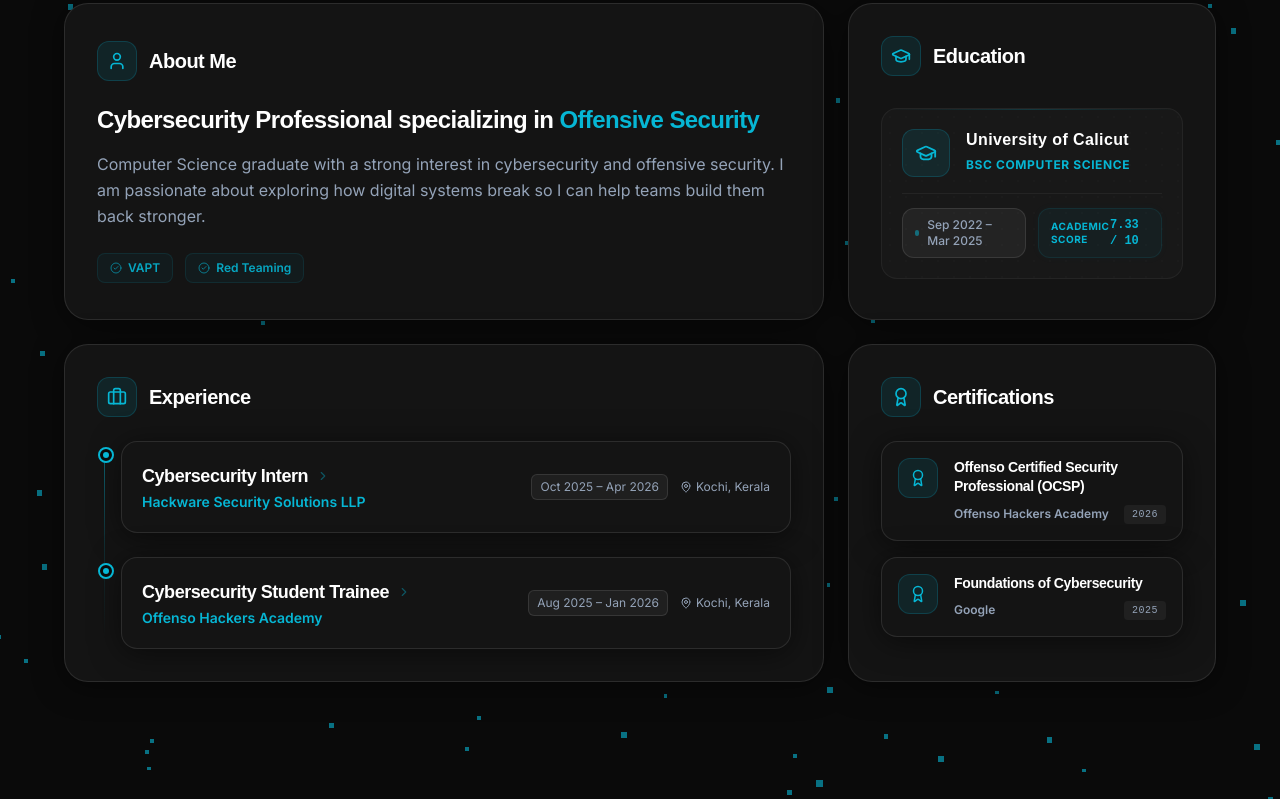
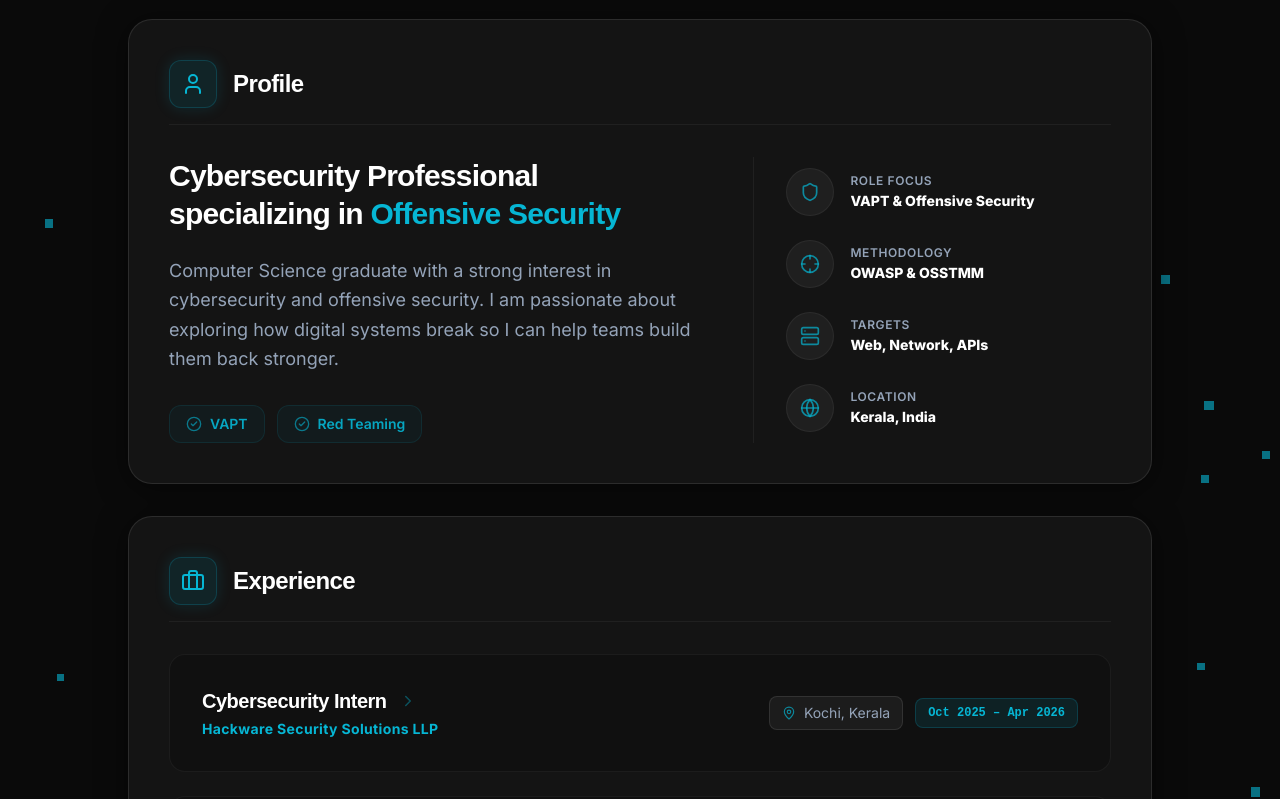
Before and after one commit to pavannkm/Personal-Portfolio, a React (Vite) app: page / in a window 1280 px wide. Shown: the part 1001-1800 px from the top of the page. Built offline with nearby package versions, Linux system fonts and the light colour scheme.

Commit message:
design: complete premium stacked About redesign with collapsible experience and education updates

```diff
--- a/src/components/sections/About.jsx
+++ b/src/components/sections/About.jsx
@@ -1,144 +1,111 @@
 import { useState } from 'react';
 import { motion } from 'framer-motion';
-import { User, Briefcase, GraduationCap, Award, MapPin, ChevronRight, CheckCircle2 } from 'lucide-react';
+import { User, Briefcase, GraduationCap, Award, MapPin, ChevronRight, CheckCircle2, Shield, Crosshair, Server, Globe } from 'lucide-react';
 import profile from '../../data/profile.json';
 import experience from '../../data/experience.json';
 import SectionHeader from '../SectionHeader';
 import ParticleBackground from '../ParticleBackground';
 
-/* ─── Shared Components ────────────────────────────────────────────── */
 const PanelHeader = ({ title, icon: Icon }) => (
-  <div className="flex items-center gap-3 mb-6">
-    <div className="w-10 h-10 rounded-xl bg-primary/10 flex items-center justify-center border border-primary/20">
-      {Icon && <Icon size={20} className="text-primary" />}
+  <div className="flex items-center gap-4 mb-8 pb-4 border-b border-white/5">
+    <div className="w-12 h-12 rounded-xl bg-primary/10 flex items-center justify-center border border-primary/20 shadow-[0_0_15px_rgba(6,182,212,0.15)]">
+      {Icon && <Icon size={24} className="text-primary" />}
     </div>
-    <h3 className="text-xl font-bold text-white tracking-tight">{title}</h3>
+    <h3 className="text-2xl font-bold text-white tracking-tight">{title}</h3>
   </div>
 );
 
-/* ─── Bento Box: About Me ───────────────────────────────────────────── */
-const AboutPanel = () => (
-  <div className="h-full flex flex-col justify-center">
-    <PanelHeader title="About Me" icon={User} />
-    <h4 className="text-2xl font-bold text-white mb-4 leading-tight">
-      Cybersecurity Professional specializing in <span className="text-primary">Offensive Security</span>
+// Profile
+const ProfileSection = () => (
+  <div className="glass-panel p-8 sm:p-10 rounded-3xl relative overflow-hidden group hover:border-primary/20 transition-all duration-500">
+    <PanelHeader title="Profile" icon={User} />
+
+    <div className="grid grid-cols-1 md:grid-cols-5 gap-8">
+      <div className="md:col-span-3">
+        <h4 className="text-2xl sm:text-3xl font-extrabold text-white leading-tight mb-6">
+          Cybersecurity Professional <br/>
+          specializing in <span className="text-primary">Offensive Security</span>
         </h4>
-    <p className="text-text-muted leading-relaxed text-base">
+        <p className="text-text-muted leading-relaxed text-base sm:text-lg mb-8">
           {profile.about.bio}
         </p>
-    <div className="mt-6 flex flex-wrap gap-3">
+        <div className="flex flex-wrap gap-3">
            {["VAPT", "Red Teaming"].map((tag, i) => (
-         <span key={i} className="px-3 py-1.5 bg-primary/5 border border-primary/10 rounded-lg text-xs font-semibold text-primary/90 flex items-center gap-1.5">
-           <CheckCircle2 size={12} className="text-primary/60" /> {tag}
+             <span key={i} className="px-4 py-2 bg-primary/5 border border-primary/10 rounded-xl text-sm font-semibold text-primary/90 flex items-center gap-2">
+               <CheckCircle2 size={16} className="text-primary/60" /> {tag}
              </span>
            ))}
         </div>
       </div>
-);
 
-/* ─── Bento Box: Education ──────────────────────────────────────────── */
-const EducationPanel = () => (
-  <div className="h-full flex flex-col justify-between">
-    <PanelHeader title="Education" icon={GraduationCap} />
-
-    <div className="flex-1 flex flex-col justify-center py-2">
-      {profile.education.map((edu, idx) => (
-        <div
-          key={idx}
-          className="relative group border border-white/5 bg-white/[0.02] p-5 rounded-2xl overflow-hidden hover:border-primary/20 hover:bg-white/[0.04] transition-all duration-300 flex flex-col gap-4"
-        >
-          {/* Subtle tech dot-grid background and top cyan line to match other high-tech panels */}
-          <div className="absolute inset-0 bg-[radial-gradient(rgba(255,255,255,0.01)_1px,transparent_1px)] [background-size:16px_16px] pointer-events-none" />
-          <div className="absolute top-0 left-0 w-full h-[1px] bg-gradient-to-r from-transparent via-primary/20 to-transparent group-hover:via-primary/50 transition-all duration-300" />
-
-          {/* Header Row: Icon + College & Degree */}
-          <div className="flex items-start gap-4">
-            <div className="w-12 h-12 rounded-xl bg-primary/10 flex items-center justify-center shrink-0 border border-primary/20 group-hover:bg-primary/20 transition-all duration-300">
-              <GraduationCap size={22} className="text-primary" />
+      <div className="md:col-span-2 border-t md:border-t-0 md:border-l border-white/5 pt-8 md:pt-0 md:pl-8 flex flex-col justify-center space-y-6">
+        {[
+          { label: "Role Focus", value: "VAPT & Offensive Security", icon: Shield },
+          { label: "Methodology", value: "OWASP & OSSTMM", icon: Crosshair },
+          { label: "Targets", value: "Web, Network, APIs", icon: Server },
+          { label: "Location", value: "Kerala, India", icon: Globe }
+        ].map((stat, idx) => (
+          <div key={idx} className="flex items-center gap-4">
+            <div className="w-12 h-12 rounded-full bg-white/5 flex items-center justify-center border border-white/5 shrink-0 group-hover:bg-primary/5 group-hover:border-primary/10 transition-colors">
+              <stat.icon size={20} className="text-primary/70" />
             </div>
-            <div className="min-w-0">
-              <h4 className="font-extrabold text-sm sm:text-base text-white leading-snug tracking-wide group-hover:text-primary transition-colors duration-300">
-                {edu.institution}
-              </h4>
-              <p className="text-primary text-xs font-bold uppercase tracking-wider mt-1.5">
-                {edu.degree}
-              </p>
-            </div>
-          </div>
-
-          {/* Tech Stats Row: Timeline & GPA in dashboard capsules */}
-          <div className="grid grid-cols-1 sm:grid-cols-2 gap-3 pt-3.5 border-t border-white/5 text-xs">
-            {/* Timeline capsule */}
-            <div className="flex items-center gap-2 px-3 py-2 rounded-xl bg-white/5 border border-white/10 text-text-muted">
-              <span className="w-1.5 h-1.5 rounded-full bg-primary/50" />
-              <span className="font-medium">{edu.period}</span>
-            </div>
-
-            {/* GPA Score capsule */}
-            {edu.gpa && (
-              <div className="flex items-center justify-between px-3 py-2 rounded-xl bg-primary/5 border border-primary/10 text-primary shadow-[0_0_10px_rgba(6,182,212,0.03)]">
-                <span className="font-bold uppercase tracking-wider text-[10px]">Academic Score</span>
-                <span className="font-mono font-extrabold text-xs">{edu.gpa}</span>
-              </div>
-            )}
+            <div>
+              <p className="text-text-muted text-xs font-semibold uppercase tracking-wider mb-0.5">{stat.label}</p>
+              <p className="text-white font-extrabold text-sm">{stat.value}</p>
             </div>
           </div>
         ))}
       </div>
     </div>
+  </div>
 );
 
-/* ─── Bento Box: Experience ─────────────────────────────────────────── */
-const ExperiencePanel = () => {
+const ExperienceSection = () => {
   const [expandedId, setExpandedId] = useState(null);
 
   return (
-    <div className="h-full flex flex-col">
+    <div className="glass-panel p-8 sm:p-10 rounded-3xl relative overflow-hidden hover:border-primary/20 transition-all duration-500">
       <PanelHeader title="Experience" icon={Briefcase} />
-      <div className="relative pl-6">
-        {/* Timeline line */}
-        <div className="absolute left-[7px] top-3 bottom-3 w-[1px] bg-gradient-to-b from-primary/50 via-primary/15 to-transparent" />
 
       <div className="space-y-6">
         {experience.map((item) => {
           const isExpanded = expandedId === item.id;
           return (
             <div key={item.id} className="relative group">
-                {/* Timeline Dot */}
-                <div className="absolute -left-[23px] top-1.5 w-4 h-4 rounded-full bg-background border-2 border-primary flex items-center justify-center group-hover:scale-110 transition-transform z-10">
-                  <div className="w-1.5 h-1.5 rounded-full bg-primary" />
-                </div>
-
               <div
                 onClick={() => setExpandedId(isExpanded ? null : item.id)}
-                  className="glass-panel p-4 sm:p-5 rounded-2xl border border-white/5 hover:border-primary/25 transition-all duration-300 cursor-pointer select-none"
+                className="bg-black/20 p-6 sm:p-8 rounded-2xl border border-white/5 hover:border-primary/20 hover:bg-black/30 transition-all duration-300 cursor-pointer select-none"
               >
-                  <div className="flex flex-col sm:flex-row sm:items-center justify-between gap-3">
+                <div className="flex flex-col md:flex-row md:items-center justify-between gap-4">
                   <div>
-                      <div className="flex items-center gap-2">
-                        <h4 className="text-base sm:text-lg font-bold text-white group-hover:text-primary transition-colors">{item.role}</h4>
+                    <div className="flex items-center gap-3">
+                      <h4 className="text-xl font-bold text-white group-hover:text-primary transition-colors">{item.role}</h4>
                       <ChevronRight
-                          size={14}
+                        size={18}
                         className={`text-primary/40 group-hover:text-primary transition-transform duration-300 shrink-0 ${
                           isExpanded ? 'rotate-90 text-primary' : 'group-hover:translate-x-1'
                         }`}
                       />
                     </div>
-                      <p className="text-primary font-semibold text-xs sm:text-sm mt-0.5">{item.company}</p>
+                    <p className="text-primary font-bold tracking-wide text-sm mt-1">{item.company}</p>
                   </div>
-                    <div className="flex items-center text-xs text-text-muted gap-3">
-                      <span className="bg-white/5 px-2 py-1 rounded-md border border-white/10">{item.duration}</span>
-                      <span className="flex items-center gap-1 hidden sm:flex"><MapPin size={12} /> {item.location}</span>
+                  <div className="flex flex-wrap items-center text-sm text-text-muted gap-3 md:justify-end">
+                    <span className="bg-white/5 px-3 py-1.5 rounded-lg border border-white/10 flex items-center gap-2">
+                      <MapPin size={14} className="text-primary/70"/> {item.location}
+                    </span>
+                    <span className="bg-primary/10 text-primary px-3 py-1.5 rounded-lg border border-primary/20 font-mono font-bold text-xs">
+                      {item.duration}
+                    </span>
                   </div>
                 </div>
 
                 <div className={`overflow-hidden transition-all duration-500 ease-in-out ${
-                    isExpanded ? 'max-h-[500px] opacity-100 mt-4 pt-4 border-t border-white/5' : 'max-h-0 opacity-0'
+                  isExpanded ? 'max-h-[500px] opacity-100 mt-5 pt-5 border-t border-white/5' : 'max-h-0 opacity-0'
                 }`}>
-                    <ul className="space-y-2.5">
+                  <ul className="grid grid-cols-1 md:grid-cols-2 gap-x-8 gap-y-3">
                     {item.highlights.map((point, bIdx) => (
-                        <li key={bIdx} className="flex gap-3 text-xs sm:text-sm text-text-muted leading-relaxed">
-                          <div className="w-1.5 h-1.5 rounded-full bg-primary shrink-0 mt-1.5" />
+                      <li key={bIdx} className="flex items-start gap-3 text-sm text-text-muted leading-relaxed">
+                        <div className="w-1.5 h-1.5 rounded-full bg-primary shrink-0 mt-2" />
                         <span>{point}</span>
                       </li>
                     ))}
@@ -150,27 +117,54 @@ const ExperiencePanel = () => {
         })}
       </div>
     </div>
-    </div>
   );
 };
 
-/* ─── Bento Box: Certifications ─────────────────────────────────────── */
-const CertificationsPanel = () => (
-  <div className="h-full flex flex-col">
+// Education & Certifications
+const EducationAndCertsSection = () => (
+  <div className="grid grid-cols-1 md:grid-cols-2 gap-8">
+
+    {/* Education */}
+    <div className="glass-panel p-8 sm:p-10 rounded-3xl relative overflow-hidden hover:border-primary/20 transition-all duration-500">
+      <PanelHeader title="Education" icon={GraduationCap} />
+      <div className="space-y-6">
+        {profile.education.map((edu, idx) => (
+          <div key={idx} className="group bg-black/20 p-6 sm:p-8 rounded-2xl border border-white/5 hover:border-primary/20 transition-all">
+            <h4 className="font-bold text-white text-lg leading-snug group-hover:text-primary transition-colors duration-300">
+              {edu.degree}
+            </h4>
+            <p className="text-text-muted text-sm font-medium mt-1 mb-4">
+              {edu.institution}
+            </p>
+            <div className="flex items-center justify-between text-sm pt-5 border-t border-white/5">
+              <span className="text-text-muted bg-white/5 px-3 py-1.5 rounded-lg border border-white/5 font-medium">{edu.period}</span>
+              {edu.gpa && (
+                <span className="font-mono px-3 py-1.5 rounded-lg bg-primary/10 text-primary border border-primary/20 font-bold uppercase text-xs">
+                  CGPA: {edu.gpa}
+                </span>
+              )}
+            </div>
+          </div>
+        ))}
+      </div>
+    </div>
+
+    {/* Certifications */}
+    <div className="glass-panel p-8 sm:p-10 rounded-3xl relative overflow-hidden hover:border-primary/20 transition-all duration-500">
       <PanelHeader title="Certifications" icon={Award} />
-    <div className="flex flex-col gap-4 flex-1">
+      <div className="space-y-4">
         {profile.certifications.map((cert, idx) => (
-        <div key={idx} className="glass-panel p-4 rounded-2xl border border-white/5 hover:border-primary/20 transition-all group flex items-start gap-4">
-          <div className="w-10 h-10 rounded-xl bg-primary/10 flex items-center justify-center shrink-0 border border-primary/20 group-hover:bg-primary/20 transition-all">
-            <Award size={18} className="text-primary" />
+          <div key={idx} className="bg-black/20 p-5 rounded-2xl border border-white/5 hover:border-primary/20 transition-all group flex items-center gap-5">
+            <div className="w-14 h-14 rounded-2xl bg-primary/10 flex items-center justify-center shrink-0 border border-primary/20 group-hover:bg-primary/20 group-hover:scale-105 transition-all shadow-inner">
+              <Award size={24} className="text-primary" />
             </div>
             <div className="flex-1 min-w-0">
-            <h4 className="font-bold text-sm text-white leading-snug group-hover:text-primary transition-colors">
+              <h4 className="font-bold text-base text-white leading-snug group-hover:text-primary transition-colors mb-1 truncate">
                 {cert.name}
               </h4>
               <div className="flex items-center justify-between mt-2">
-              <p className="text-text-muted text-xs font-semibold">{cert.issuer}</p>
-              <span className="text-[10px] font-mono px-2 py-0.5 rounded bg-white/5 text-text-muted uppercase tracking-wider">
+                <p className="text-text-muted text-sm font-medium">{cert.issuer}</p>
+                <span className="text-xs font-mono px-2 py-1 rounded-md bg-white/5 text-text-muted uppercase tracking-wider border border-white/5">
                   {cert.year}
                 </span>
               </div>
@@ -179,55 +173,47 @@ const CertificationsPanel = () => (
         ))}
       </div>
     </div>
+
+  </div>
 );
 
-/* ─── Main Section: About (Bento Grid) ──────────────────────────────── */
 const About = () => {
   const containerVariants = {
     hidden: { opacity: 0 },
     show: {
       opacity: 1,
-      transition: { staggerChildren: 0.15 }
+      transition: { staggerChildren: 0.2 }
     }
   };
 
   const itemVariants = {
-    hidden: { opacity: 0, y: 20 },
-    show: { opacity: 1, y: 0, transition: { duration: 0.6, ease: [0.22, 1, 0.36, 1] } }
+    hidden: { opacity: 0, y: 30 },
+    show: { opacity: 1, y: 0, transition: { duration: 0.7, ease: [0.22, 1, 0.36, 1] } }
   };
 
   return (
-    <section id="about" className="flex-1 w-full py-14 lg:py-24 px-4 relative overflow-hidden scroll-mt-16">
+    <section id="about" className="flex-1 w-full py-16 lg:py-28 px-4 relative overflow-hidden scroll-mt-16 bg-background">
       <ParticleBackground />
-      <div className="max-w-6xl mx-auto relative z-10">
-        <SectionHeader title="About" highlight="" color="primary" />
+      <div className="max-w-5xl mx-auto relative z-10">
+        <SectionHeader title="About" highlight="Me" color="primary" />
 
-        {/* Bento Box Grid */}
         <motion.div
           variants={containerVariants}
           initial="hidden"
           whileInView="show"
           viewport={{ once: true, margin: "-100px" }}
-          className="grid grid-cols-1 md:grid-cols-2 lg:grid-cols-3 gap-6"
+          className="flex flex-col space-y-8 mt-12"
         >
-          {/* About Me Card - Spans 2 cols on lg, full on mobile/md */}
-          <motion.div variants={itemVariants} className="glass-panel p-6 sm:p-8 rounded-3xl lg:col-span-2 shadow-xl border border-white/5 hover:border-primary/20 transition-colors duration-500">
-            <AboutPanel />
+          <motion.div variants={itemVariants}>
+            <ProfileSection />
           </motion.div>
 
-          {/* Education Card - Spans 1 col */}
-          <motion.div variants={itemVariants} className="glass-panel p-6 sm:p-8 rounded-3xl md:col-span-1 shadow-xl border border-white/5 hover:border-primary/20 transition-colors duration-500">
-            <EducationPanel />
+          <motion.div variants={itemVariants}>
+            <ExperienceSection />
           </motion.div>
 
-          {/* Experience Card - Spans 2 cols on lg, full on mobile/md */}
-          <motion.div variants={itemVariants} className="glass-panel p-6 sm:p-8 rounded-3xl lg:col-span-2 shadow-xl border border-white/5 hover:border-primary/20 transition-colors duration-500">
-            <ExperiencePanel />
-          </motion.div>
-
-          {/* Certifications Card - Spans 1 col */}
-          <motion.div variants={itemVariants} className="glass-panel p-6 sm:p-8 rounded-3xl md:col-span-1 shadow-xl border border-white/5 hover:border-primary/20 transition-colors duration-500">
-            <CertificationsPanel />
+          <motion.div variants={itemVariants}>
+            <EducationAndCertsSection />
           </motion.div>
         </motion.div>
       </div>
--- a/src/data/profile.json
+++ b/src/data/profile.json
@@ -31,8 +31,8 @@
   ],
   "education": [
     {
-      "degree": "BSc Computer Science",
-      "institution": "University of Calicut",
+      "degree": "BSc. Computer Science",
+      "institution": "University Of Calicut",
       "period": "Sep 2022 – Mar 2025",
       "gpa": "7.33 / 10"
     }
```
Lines whose indentation alone changed are shown as unchanged.
